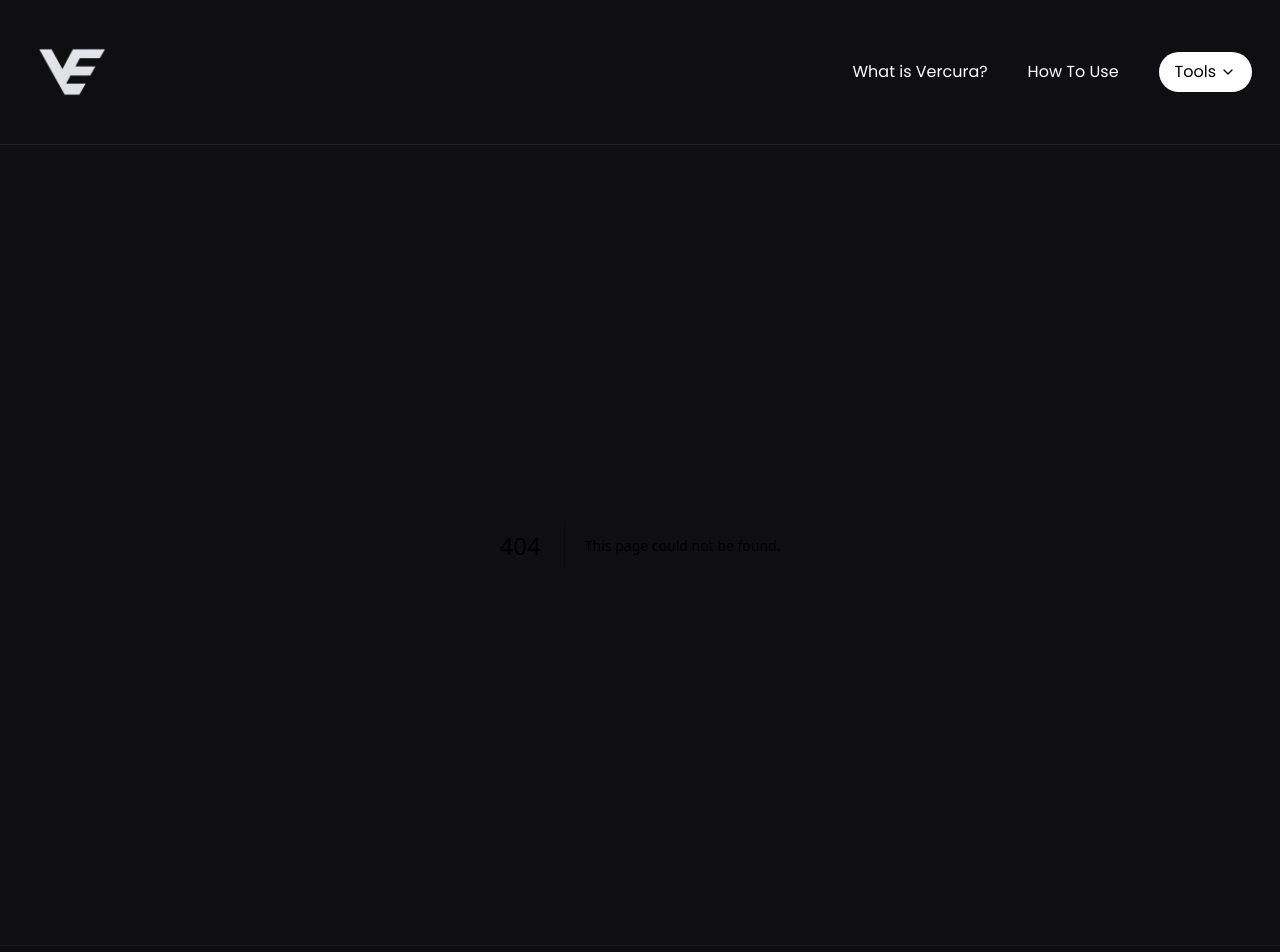
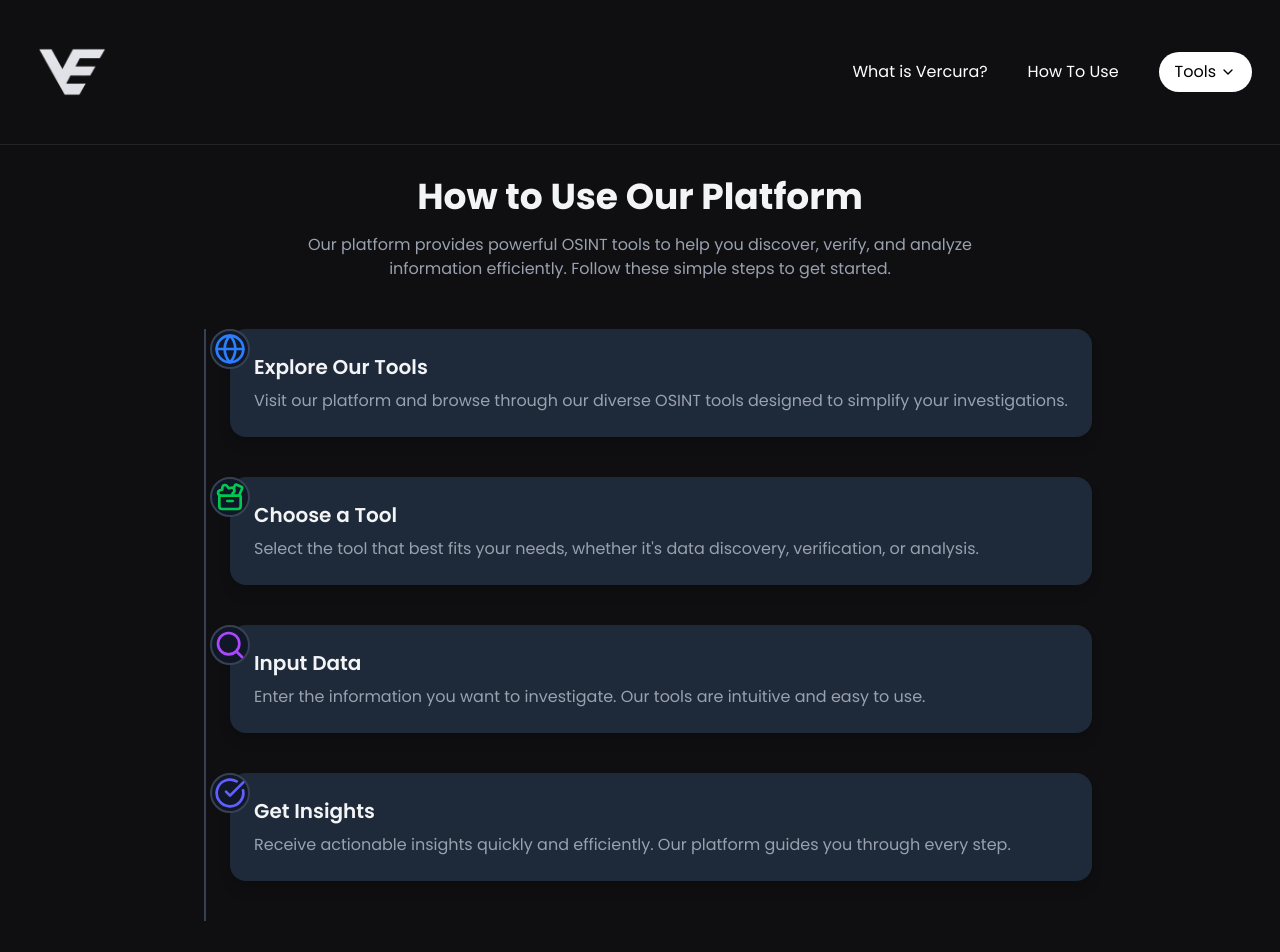
Before and after one commit to isitmaede/Vceura-OSINT, a Next.js app: page /howtouse in a window 1280 px wide. Before the commit this address had no page. Shown: the top 952 px of the page. Built offline with nearby package versions, Linux system fonts and the light colour scheme.

Commit message:
HowToUse Page is added

```diff
--- /dev/null
+++ b/src/app/howtouse/page.jsx
@@ -0,0 +1,55 @@
+"use client";
+import React from "react";
+import { Globe, Search, ToolCase, CheckCircle } from "lucide-react";
+
+export default function HowToUse() {
+  const steps = [
+    {
+      title: "Explore Our Tools",
+      description: "Visit our platform and browse through our diverse OSINT tools designed to simplify your investigations.",
+      icon: <Globe className="w-8 h-8 text-blue-500" />,
+    },
+    {
+      title: "Choose a Tool",
+      description: "Select the tool that best fits your needs, whether it's data discovery, verification, or analysis.",
+      icon: <ToolCase className="w-8 h-8 text-green-500" />,
+    },
+    {
+      title: "Input Data",
+      description: "Enter the information you want to investigate. Our tools are intuitive and easy to use.",
+      icon: <Search className="w-8 h-8 text-purple-500" />,
+    },
+    {
+      title: "Get Insights",
+      description: "Receive actionable insights quickly and efficiently. Our platform guides you through every step.",
+      icon: <CheckCircle className="w-8 h-8 text-indigo-500" />,
+    },
+  ];
+
+  return (
+    <div className="min-h-screen text-gray-100 p-8 flex flex-col items-center">
+      <h1 className="text-4xl font-bold mb-4 text-center">How to Use Our Platform</h1>
+      <p className="text-gray-400 text-center mb-12 max-w-2xl">
+        Our platform provides powerful OSINT tools to help you discover, verify, and analyze information efficiently. Follow these simple steps to get started.
+      </p>
+
+      <div className="relative border-l-2 border-gray-700 ml-4">
+        {steps.map((step, index) => (
+          <div key={index} className="mb-10 ml-6 relative">
+            <span className="absolute -left-5 top-0 bg-gray-900 border-2 border-gray-700 rounded-full w-10 h-10 flex items-center justify-center">
+              {step.icon}
+            </span>
+            <div className="bg-gray-800 p-6 rounded-2xl shadow-lg hover:shadow-xl transition-shadow duration-200">
+              <h2 className="text-xl font-semibold mb-2">{step.title}</h2>
+              <p className="text-gray-400">{step.description}</p>
+            </div>
+          </div>
+        ))}
+      </div>
+
+      <p className="mt-12 text-gray-500 text-sm text-center max-w-md">
+        This workflow is designed to make your OSINT investigations simple, structured, and efficient. Each step guides you toward smarter information gathering.
+      </p>
+    </div>
+  );
+}
--- a/src/components/MainHeader.jsx
+++ b/src/components/MainHeader.jsx
@@ -31,7 +31,7 @@ export default function MainHeader() {
           </h1>
         </Link>
 
-        <Link href={"/"}>
+        <Link href={"/howtouse"}>
           <h1 className="hover:border-b hover:border-gray-50 cursor-pointer">
             How To Use
           </h1>
```
